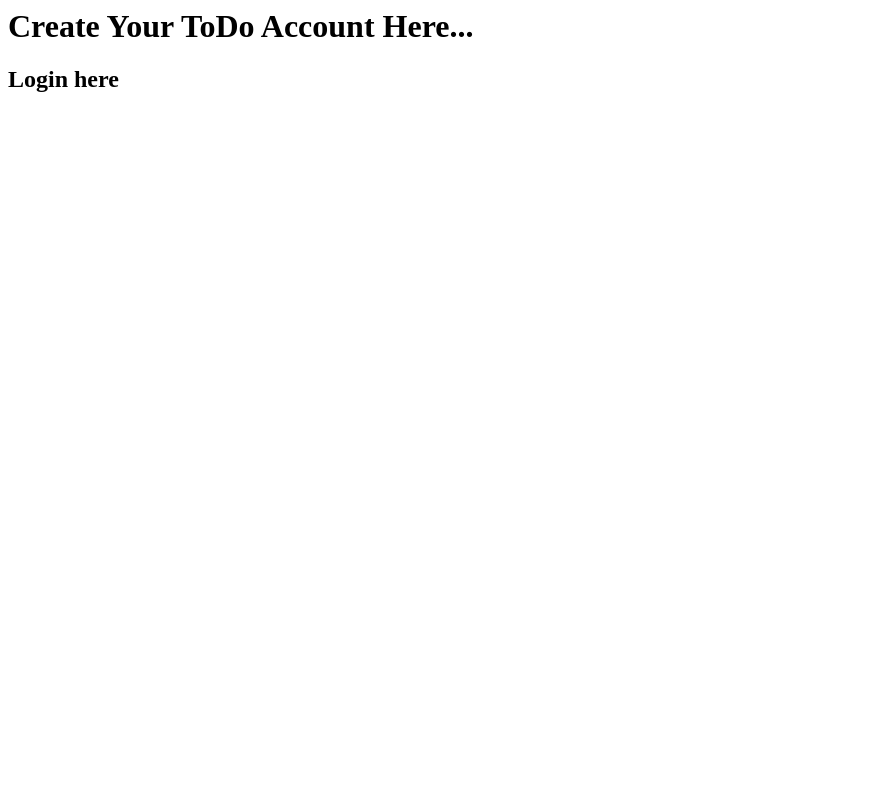
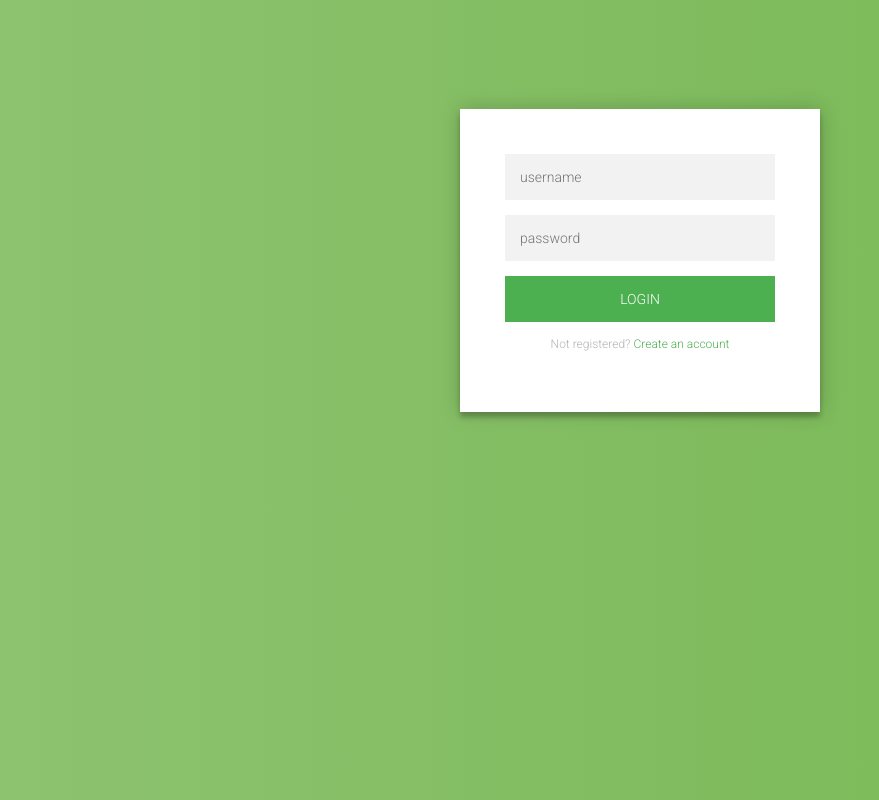
Before and after one commit to alokdesai-cuelogic/javascript-todo-app, a plain HTML site: page Index.html in a window 1280 px wide. Shown: the whole page, without its empty margins (0-879 px from the left). Drawn offline with Linux system fonts and the light colour scheme.

Commit message:
Added login page html code

```diff
--- a/Index.html
+++ b/Index.html
@@ -1,2 +1,22 @@
-<h1>Create  Your  ToDo  Account  Here...</h1>
-<h2>Login here</h2>
+<head>
+	<link rel="stylesheet" type="text/css" href="login.css">
+	<script src="login.js"></script>
+</head>
+
+<div class="login-page">
+  <div class="form">
+    <form class="register-form">
+      <input type="text" placeholder="name"/>
+      <input type="password" placeholder="password"/>
+      <input type="text" placeholder="email address"/>
+      <button>create</button>
+      <p class="message">Already registered? <a href="#">Sign In</a></p>
+    </form>
+    <form class="login-form">
+      <input type="text" placeholder="username"/>
+      <input type="password" placeholder="password"/>
+      <button>login</button>
+      <p class="message">Not registered? <a href="#">Create an account</a></p>
+    </form>
+  </div>
+</div>
--- /dev/null
+++ b/login.css
@@ -0,0 +1,100 @@
+@import url(https://fonts.googleapis.com/css?family=Roboto:300);
+
+.login-page {
+  width: 360px;
+  padding: 8% 0 0;
+  margin: auto;
+}
+.form {
+  position: relative;
+  z-index: 1;
+  background: #FFFFFF;
+  max-width: 360px;
+  margin: 0 auto 100px;
+  padding: 45px;
+  text-align: center;
+  box-shadow: 0 0 20px 0 rgba(0, 0, 0, 0.2), 0 5px 5px 0 rgba(0, 0, 0, 0.24);
+}
+.form input {
+  font-family: "Roboto", sans-serif;
+  outline: 0;
+  background: #f2f2f2;
+  width: 100%;
+  border: 0;
+  margin: 0 0 15px;
+  padding: 15px;
+  box-sizing: border-box;
+  font-size: 14px;
+}
+.form button {
+  font-family: "Roboto", sans-serif;
+  text-transform: uppercase;
+  outline: 0;
+  background: #4CAF50;
+  width: 100%;
+  border: 0;
+  padding: 15px;
+  color: #FFFFFF;
+  font-size: 14px;
+  -webkit-transition: all 0.3 ease;
+  transition: all 0.3 ease;
+  cursor: pointer;
+}
+.form button:hover,.form button:active,.form button:focus {
+  background: #43A047;
+}
+.form .message {
+  margin: 15px 0 0;
+  color: #b3b3b3;
+  font-size: 12px;
+}
+.form .message a {
+  color: #4CAF50;
+  text-decoration: none;
+}
+.form .register-form {
+  display: none;
+}
+.container {
+  position: relative;
+  z-index: 1;
+  max-width: 300px;
+  margin: 0 auto;
+}
+.container:before, .container:after {
+  content: "";
+  display: block;
+  clear: both;
+}
+.container .info {
+  margin: 50px auto;
+  text-align: center;
+}
+.container .info h1 {
+  margin: 0 0 15px;
+  padding: 0;
+  font-size: 36px;
+  font-weight: 300;
+  color: #1a1a1a;
+}
+.container .info span {
+  color: #4d4d4d;
+  font-size: 12px;
+}
+.container .info span a {
+  color: #000000;
+  text-decoration: none;
+}
+.container .info span .fa {
+  color: #EF3B3A;
+}
+body {
+  background: #76b852; /* fallback for old browsers */
+  background: -webkit-linear-gradient(right, #76b852, #8DC26F);
+  background: -moz-linear-gradient(right, #76b852, #8DC26F);
+  background: -o-linear-gradient(right, #76b852, #8DC26F);
+  background: linear-gradient(to left, #76b852, #8DC26F);
+  font-family: "Roboto", sans-serif;
+  -webkit-font-smoothing: antialiased;
+  -moz-osx-font-smoothing: grayscale;
+}
--- /dev/null
+++ b/login.js
@@ -0,0 +1,3 @@
+$('.message a').click(function(){
+   $('form').animate({height: "toggle", opacity: "toggle"}, "slow");
+});
```
